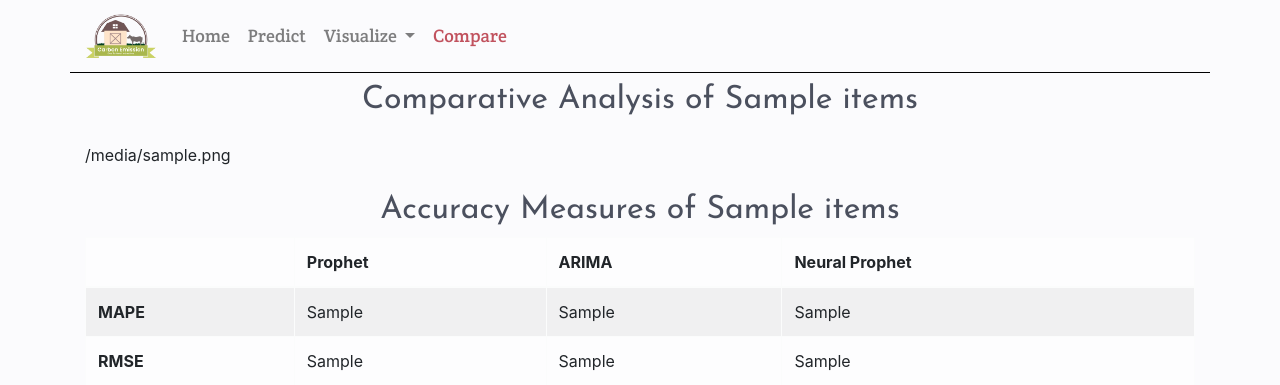
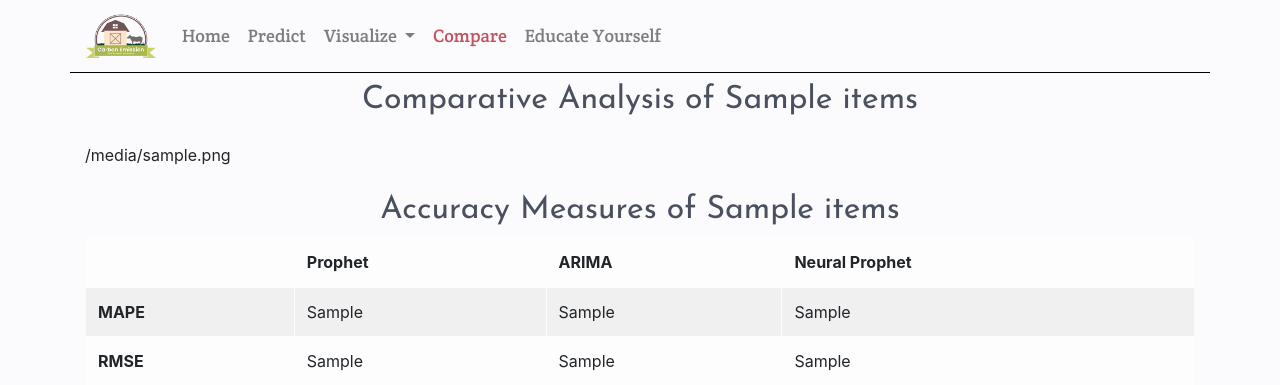
Before and after one commit to parthwadke/project-carbon-backup, a Django app: template carbonemission/templates/com_res.html in a window 1280 px wide. Shown: the top 385 px of the page. Run offline with Django 3.2, Linux system fonts and the light colour scheme; the template is opened without the code that fills it: most values are stand-ins (such as "Sample title", 1, 10 or a date in 2020); some libraries are stand-ins or nearby versions.

Commit message:
BE Update 3.1

```diff
--- a/carbonemission/templates/A_InputVisualize.html
+++ b/carbonemission/templates/A_InputVisualize.html
@@ -59,6 +59,9 @@
                             <li class="nav-item">
                                 <a style="font-family: 'Crete Round', serif; font-size: 18px; padding-left: 10px; " class="nav-link pr-3 " href="/input_Compare">Compare</a>
                             </li>
+                            <li class="nav-item">
+                                <a style="font-family: 'Crete Round', serif; font-size: 18px; padding-left: 10px;" class="nav-link" href="/solution">Educate&nbsp;Yourself</a>
+                              </li>
                             <!-- <li class="nav-item">
                                 <a class="nav-link" href="/solution">Solution</a>
                             </li> -->
--- a/carbonemission/templates/A_visualize.html
+++ b/carbonemission/templates/A_visualize.html
@@ -69,6 +69,9 @@
                     </li>
                   <li class="nav-item">
                       <a style="font-family: 'Crete Round', serif; font-size: 18px; padding-left: 10px; " class="nav-link pr-3 " href="/input_Compare">Compare</a>
+                  </li>
+                  <li class="nav-item">
+                    <a style="font-family: 'Crete Round', serif; font-size: 18px; padding-left: 10px;" class="nav-link" href="/solution">Educate&nbsp;Yourself</a>
                   </li>
                   <!-- <li class="nav-item">
                       <a class="nav-link" href="/solution">Solution</a>
--- a/carbonemission/templates/N_InputVisualize.html
+++ b/carbonemission/templates/N_InputVisualize.html
@@ -59,6 +59,9 @@
                            <li class="nav-item">
                                <a style="font-family: 'Crete Round', serif; font-size: 18px; padding-left: 10px; " class="nav-link pr-3 " href="/input_Compare">Compare</a>
                            </li>
+                           <li class="nav-item">
+                            <a style="font-family: 'Crete Round', serif; font-size: 18px; padding-left: 10px;" class="nav-link" href="/solution">Educate&nbsp;Yourself</a>
+                          </li>
                            <!-- <li class="nav-item">
                                <a class="nav-link" href="/solution">Solution</a>
                            </li> -->
--- a/carbonemission/templates/N_visualize.html
+++ b/carbonemission/templates/N_visualize.html
@@ -163,6 +163,9 @@
                 >Compare</a
               >
             </li>
+            <li class="nav-item">
+              <a style="font-family: 'Crete Round', serif; font-size: 18px; padding-left: 10px;" class="nav-link" href="/solution">Educate&nbsp;Yourself</a>
+            </li>
             <!-- <li class="nav-item">
                           <a class="nav-link" href="/solution">Solution</a>
                       </li> -->
--- a/carbonemission/templates/com_res.html
+++ b/carbonemission/templates/com_res.html
@@ -61,6 +61,9 @@
                       </li>
                     <li class="nav-item">
                         <a style="font-family: 'Crete Round', serif; font-size: 18px; padding-left: 10px; color: #C1525E;" class="nav-link active compare" href="/input_Compare">Compare</a>
+                    </li>
+                    <li class="nav-item">
+                      <a style="font-family: 'Crete Round', serif; font-size: 18px; padding-left: 10px;" class="nav-link" href="/solution">Educate&nbsp;Yourself</a>
                     </li>
 
                 </ul>
--- a/carbonemission/templates/index.html
+++ b/carbonemission/templates/index.html
@@ -76,6 +76,7 @@
                                 <li class="nav-item">
                                     <a style="font-family: 'Crete Round', serif; font-size: 18px; padding-left: 10px;" class="nav-link" href="/solution">Educate&nbsp;Yourself</a>
                                 </li>
+
 
                                 <!-- <li class="nav-item">
                                     <a class="nav-link" href="/solution">Solution</a>
--- a/carbonemission/templates/input_Compare.html
+++ b/carbonemission/templates/input_Compare.html
@@ -57,6 +57,9 @@
                         <li class="nav-item">
                             <a style="font-family: 'Crete Round', serif; font-size: 18px; padding-left: 10px; color: #C1525E;" class="nav-link pr-3 active" href="/input_Compare">Compare</a>
                         </li>
+                        <li class="nav-item">
+                            <a style="font-family: 'Crete Round', serif; font-size: 18px; padding-left: 10px;" class="nav-link" href="/solution">Educate&nbsp;Yourself</a>
+                          </li>
                         <!-- <li class="nav-item">
                             <a class="nav-link" href="/solution">Solution</a>
                         </li> -->
--- a/carbonemission/templates/input_predict.html
+++ b/carbonemission/templates/input_predict.html
@@ -58,6 +58,9 @@
                             <li class="nav-item">
                                 <a style="font-family: 'Crete Round', serif; font-size: 18px; padding-left: 10px; " class="nav-link pr-3 " href="/input_Compare">Compare</a>
                             </li>
+                            <li class="nav-item">
+                                <a style="font-family: 'Crete Round', serif; font-size: 18px; padding-left: 10px;" class="nav-link" href="/solution">Educate&nbsp;Yourself</a>
+                              </li>
                             <!-- <li class="nav-item">
                                 <a class="nav-link" href="/solution">Solution</a>
                             </li> -->
--- a/carbonemission/templates/input_visualize.html
+++ b/carbonemission/templates/input_visualize.html
@@ -71,6 +71,9 @@
                            <li class="nav-item">
                                <a style="font-family: 'Crete Round', serif; font-size: 18px; padding-left: 10px; " class="nav-link pr-3 " href="/input_Compare">Compare</a>
                            </li>
+                           <li class="nav-item">
+                            <a style="font-family: 'Crete Round', serif; font-size: 18px; padding-left: 10px;" class="nav-link" href="/solution">Educate&nbsp;Yourself</a>
+                          </li>
                            <!-- <li class="nav-item">
                                <a class="nav-link" href="/solution">Solution</a>
                            </li> -->
--- a/carbonemission/templates/result.html
+++ b/carbonemission/templates/result.html
@@ -148,6 +148,9 @@
                 >Compare</a
               >
             </li>
+            <li class="nav-item">
+              <a style="font-family: 'Crete Round', serif; font-size: 18px; padding-left: 10px;" class="nav-link" href="/solution">Educate&nbsp;Yourself</a>
+            </li>
             <!-- <li class="nav-item">
                         <a class="nav-link" href="/solution">Solution</a>
                     </li> -->
--- a/carbonemission/templates/visualize.html
+++ b/carbonemission/templates/visualize.html
@@ -163,6 +163,9 @@
               >Compare</a
             >
           </li>
+          <li class="nav-item">
+            <a style="font-family: 'Crete Round', serif; font-size: 18px; padding-left: 10px;" class="nav-link" href="/solution">Educate&nbsp;Yourself</a>
+          </li>
           <!-- <li class="nav-item">
                           <a class="nav-link" href="/solution">Solution</a>
                       </li> -->
```
